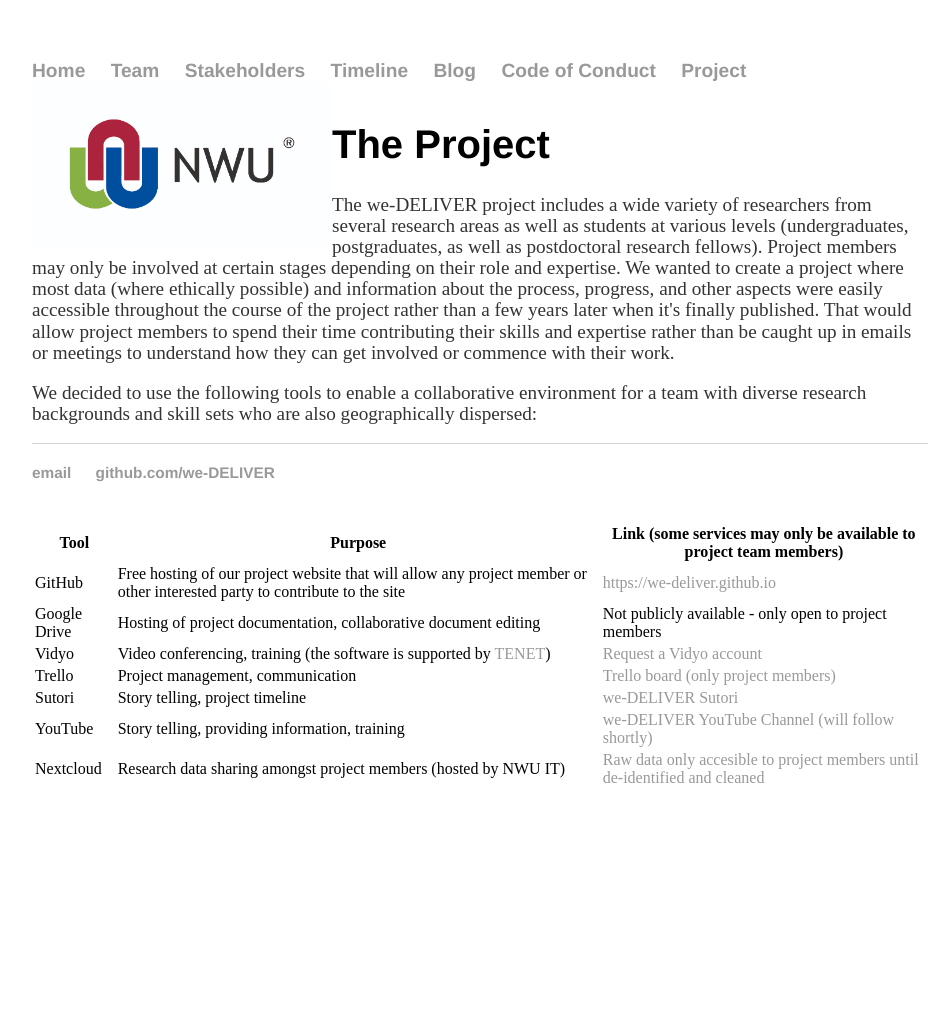
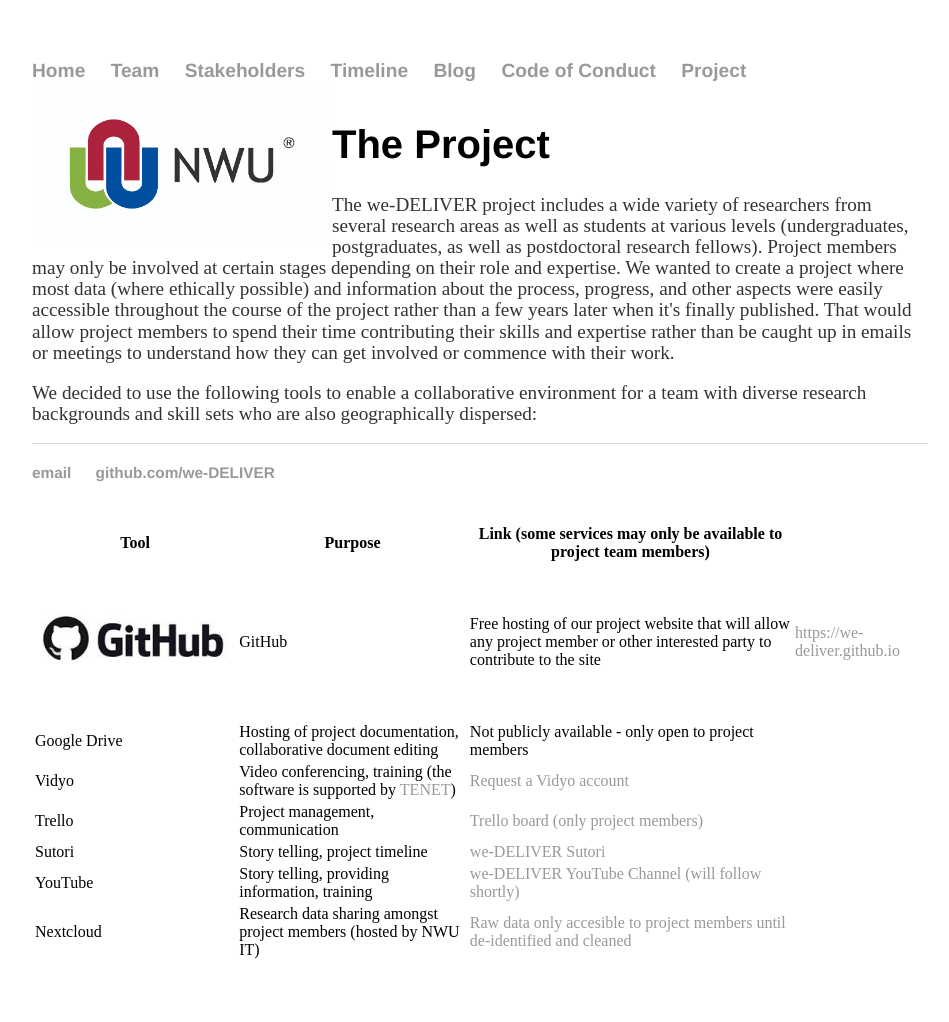
Before and after one commit to zjsteyn/we-DELIVER.github.io, a Jekyll site: the page built from project.html, in a window 1280 px wide. Shown: the whole page, without its empty margins (160-1109 px from the left). Built offline with Jekyll 4.4.1, drawn with Linux system fonts in a browser that asks for light colours; before the commit the page ends 900 px from its top, so only the background shows below that.

Commit message:
Added github logo and link

```diff
--- a/project.html
+++ b/project.html
@@ -11,7 +11,7 @@
 
 <table>
 <tr> <th>Tool</th> <th>Purpose</th> <th>Link (some services may only be available to project team members)</th> </tr>
-<tr> <td>GitHub</td> <td>Free hosting of our project website that will allow any project member or other interested party to contribute to the site</td> <td><a href="https://we-deliver.github.io">https://we-deliver.github.io</a></td> </tr>
+  <tr> <td><a href="https://github.com/">  <img src="{{ site_url }}/assets/logos/github.jpeg" alt="GitHub" style="height:150px;"></a></td><td>GitHub</td> <td>Free hosting of our project website that will allow any project member or other interested party to contribute to the site</td> <td><a href="https://we-deliver.github.io">https://we-deliver.github.io</a></td> </tr>
 <tr> <td>Google Drive</td> <td>Hosting of project documentation, collaborative document editing</td> <td>Not publicly available - only open to project members</td> </tr>
 <tr> <td>Vidyo</td> <td>Video conferencing, training (the software is supported by <a href="http://www.tenet.ac.za/vidyo/videoconferencing-with-vidyo">TENET</a>) </td> <td><a href="https://docs.google.com/forms/d/e/1FAIpQLScZedILbn96mXUZXlm6A5A_tKRkUWJQAL1vrfC1uwhBhn1P5A/viewform">Request a Vidyo account</a></td> </tr>
 <tr> <td>Trello</td> <td>Project management, communication</td> <td><a href="https://trello.com/b/p7bUOW9u/tirelo-bosha">Trello board (only project members)</a></td> </tr>
```
